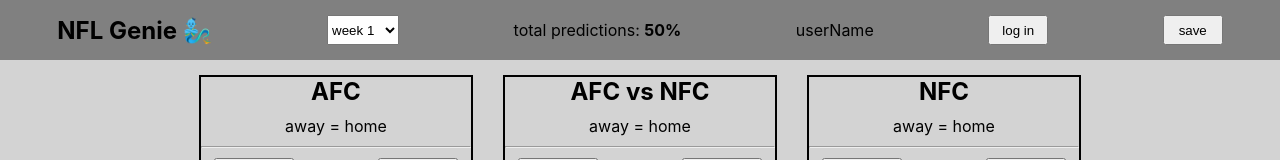
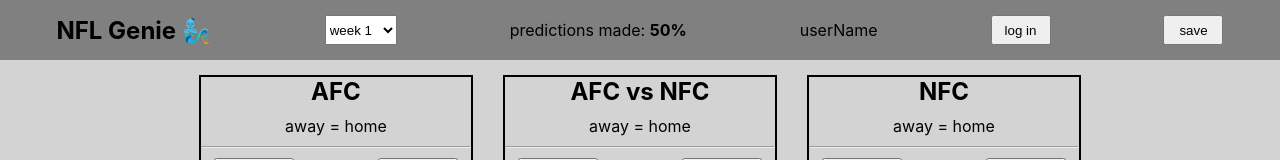
Before and after one commit to NFLgenie/FE_nfl_genie, a React (Create React App) app: page / in a window 1280 px wide. Shown: the top 160 px of the page. Built offline with nearby package versions, Linux system fonts and the light colour scheme.

Commit message:
Change heading

```diff
--- a/src/components/NavHeader/NavHeader.js
+++ b/src/components/NavHeader/NavHeader.js
@@ -15,7 +15,7 @@
       <select className='week-drop-box'>
         { buildWeeks().map(week => <option key={week}>week {week}</option>) }
       </select>
-      <p>total predictions: <strong>50%</strong></p>
+      <p>predictions made: <strong>50%</strong></p>
       <p>userName</p>
       <button className='login-button'>log in</button>
       <button className='save-button'>save</button>
```
